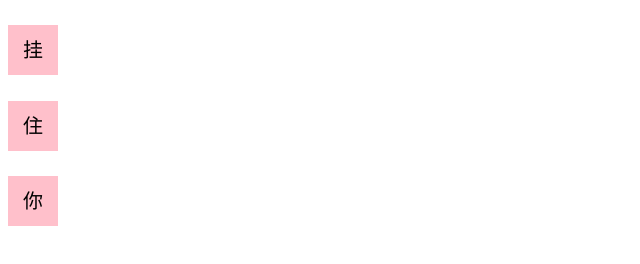
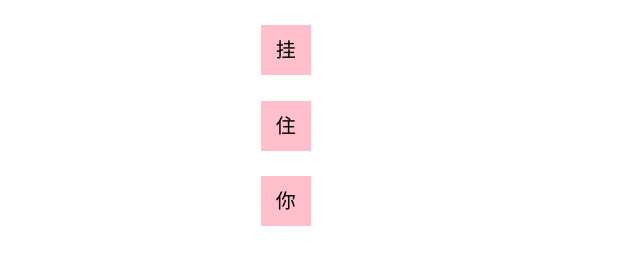
Before and after one commit to gg451516921/Day02, a plain HTML site: page index.html in a window 1280 px wide. Shown: the whole page, without its empty margins (0-640 px from the left). Drawn offline with Linux system fonts and the light colour scheme.

Commit message:
lastest version2.0

```diff
--- a/index.html
+++ b/index.html
@@ -3,17 +3,7 @@
 <head>
   <meta charset="UTF-8">
   <title>Document</title>
-  <style>
-        div{
-          width: 50px;
-          height: 50px;
-          background-color: pink;
-          margin-top: 2%;
-          text-align: center;
-          line-height: 50px;
-          font-size: 20px;
-  }
-  </style>
+  <link rel="stylesheet" href="test.css">
 </head>
 <body>
       <div>挂</div>
--- /dev/null
+++ b/test.css
@@ -0,0 +1,10 @@
+ div{
+          width: 50px;
+          height: 50px;
+          background-color: pink;
+          margin-top: 2%;
+          text-align: center;
+          line-height: 50px;
+          font-size: 20px;
+          margin-left: 20%;
+  }
```
